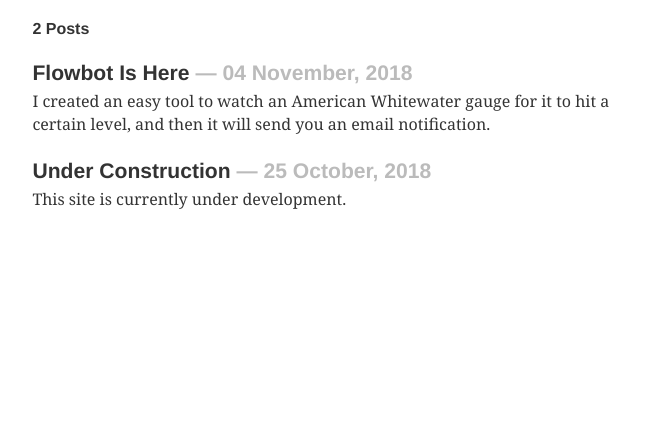
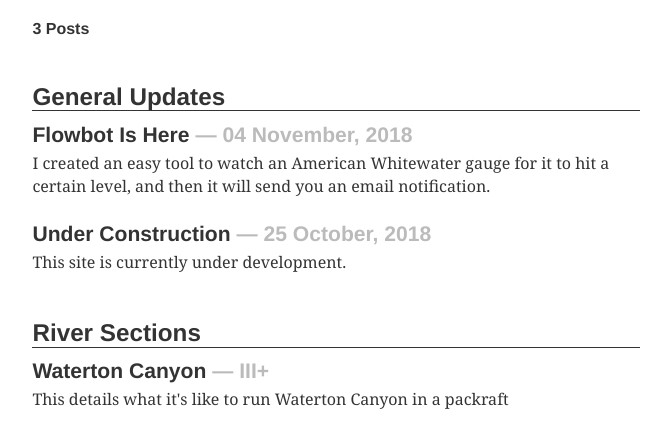
Before and after one commit to Chris-Barnard/colorado-packrafter-gatsby, a Gatsby site: page / in a window 1280 px wide. Shown: the part 144-592 px from the top of the page, without its empty margins (304-975 px from the left). Built offline with nearby package versions, Linux system fonts and the light colour scheme; Gatsby itself is replaced by a stand-in of ours; some packages are replaced by stand-ins of ours.

Commit message:
Restructures index page to be category based

```diff
--- a/gatsby-node.js
+++ b/gatsby-node.js
@@ -10,6 +10,11 @@ exports.onCreateNode = ({ node, getNode, actions }) => {
       node,
       name: `slug`,
       value: slug,
+    })
+    createNodeField({
+      node,
+      name: `postType`,
+      value: slug.split("/")[1]
     })
   }
 }
--- /dev/null
+++ b/src/components/postHeader.js
@@ -0,0 +1,35 @@
+import React from 'react'
+import { css } from "react-emotion"
+import { rhythm } from "../utils/typography"
+import { Link } from "gatsby"
+
+const PostHeader = ({slug, excerpt, frontmatter }) => {
+
+  const postLinkStyle = css`
+    text-decoration: none;
+    color: inherit;
+  `
+  const postHeaderStyle = css`
+    margin-bottom: ${rhythm(1 / 4)};
+  `
+  const postDateStyle = css`
+    color: #bbb;
+  `
+  return (
+    <div>
+      <Link
+        to={slug}
+        className={postLinkStyle}>
+        <h3 className={postHeaderStyle} >
+          {frontmatter.title}{" "}
+          <span className={postDateStyle} > — {frontmatter.difficulty ? frontmatter.difficulty : frontmatter.date}
+          </span>
+        </h3>
+        <p>{frontmatter.excerpt ? frontmatter.excerpt : excerpt}</p>
+      </Link>
+    </div>
+  )
+}
+
+
+export default PostHeader
--- a/src/pages/index.js
+++ b/src/pages/index.js
@@ -1,52 +1,67 @@
 import React from "react"
-import { Link, graphql } from "gatsby"
+import { graphql } from "gatsby"
 import { css } from "react-emotion"
 import { rhythm } from "../utils/typography"
 import Layout from "../components/layout"
+import PostHeader from "../components/postHeader"
 
 export default ({ data }) => {
   const { totalCount, edges } = data.allMarkdownRemark
 
+  const titleStyle = css`
+    display: inline-block;
+    border-bottom: 1px solid;
+  `
+  const subTitleStyle = css`
+    border-bottom: 1px solid;
+    margin-bottom: ${rhythm(1/2)};
+    margin-top: ${rhythm(2)};
+  `
   console.log(data)
   return (
     <Layout>
       <div>
-        <h1
-          className={css`
-            display: inline-block;
-            border-bottom: 1px solid;
-          `}
-        >
-          Packrafting around Colorado
-        </h1>
+        <h1 className={titleStyle}>Packrafting around Colorado</h1>
         <h4>{totalCount} Posts</h4>
-        {edges.map(({ node }) => (
-          <div key={node.id}>
-            <Link
-              to={node.fields.slug}
-              className={css`
-                text-decoration: none;
-                color: inherit;
-              `}
-            >
-              <h3
-                className={css`
-                  margin-bottom: ${rhythm(1 / 4)};
-                `}
-              >
-                {node.frontmatter.title}{" "}
-                <span
-                  className={css`
-                    color: #bbb;
-                  `}
-                >
-                  — {node.frontmatter.date}
-                </span>
-              </h3>
-              <p>{node.frontmatter.excerpt ? node.frontmatter.excerpt : node.excerpt}</p>
-            </Link>
-          </div>
-        ))}
+        <h2 className={subTitleStyle} >General Updates</h2>
+        {edges.map(({ node }) => {
+          // ----------------------------------------------------------
+          // General Posts
+          // ----------------------------------------------------------
+          const { fields, id, frontmatter, excerpt } = node
+          const { slug, postType } = fields
+          if (postType === 'posts') {
+            return (
+              <PostHeader
+                key={id+"posts"}
+                slug={slug}
+                frontmatter={frontmatter}
+                excerpt={excerpt}
+              />
+            )
+          }
+          return null
+        })}
+
+        <h2 className={subTitleStyle} >River Sections</h2>
+        {edges.map(({ node }) => {
+          // ----------------------------------------------------------
+          // River Sections
+          // ----------------------------------------------------------
+          const { fields, id, frontmatter, excerpt } = node
+          const { slug, postType } = fields
+          if (postType === 'river-sections') {
+            return (
+              <PostHeader
+                key={id+"posts"}
+                slug={slug}
+                frontmatter={frontmatter}
+                excerpt={excerpt}
+              />
+            )
+          }
+          return null
+        })}
       </div>
     </Layout>
   )
@@ -69,9 +84,12 @@ export const query = graphql`
             title
             date(formatString: "DD MMMM, YYYY")
             excerpt
+            tags
+            difficulty
           }
           fields {
             slug
+            postType
           }
           excerpt
         }
--- /dev/null
+++ b/src/river-sections/waterton.md
@@ -0,0 +1,16 @@
+---
+title: "Waterton Canyon"
+tags: ['river-sections','waterton-canyon','class-III']
+excerpt: "This details what it's like to run Waterton Canyon in a packraft"
+difficulty: "III+"
+---
+
+This site is currently in development and will hopefully contain some content in the coming weeks and months.  In the mean time, you can put a few entries into <a href="/flowbot/">flowbot</a> so that when the flows start to come up in the Spring, you are ready to get out there!
+
+<img src="../../waterton-700.jpg" alt="I'm approaching the takeout of Waterton Canyon" />
+
+## Coming Soon
+
+* I plan to include some information on the different river sections, and how I've found packrafting them at different levels.
+
+* I also hope to include some instructional content on improving one's ability to self-rescue, some drills for stroke improvement, and more.
```
Also changed, not shown: static/flaming-gorge-700.jpg (added), static/waterton-700.jpg (added).
